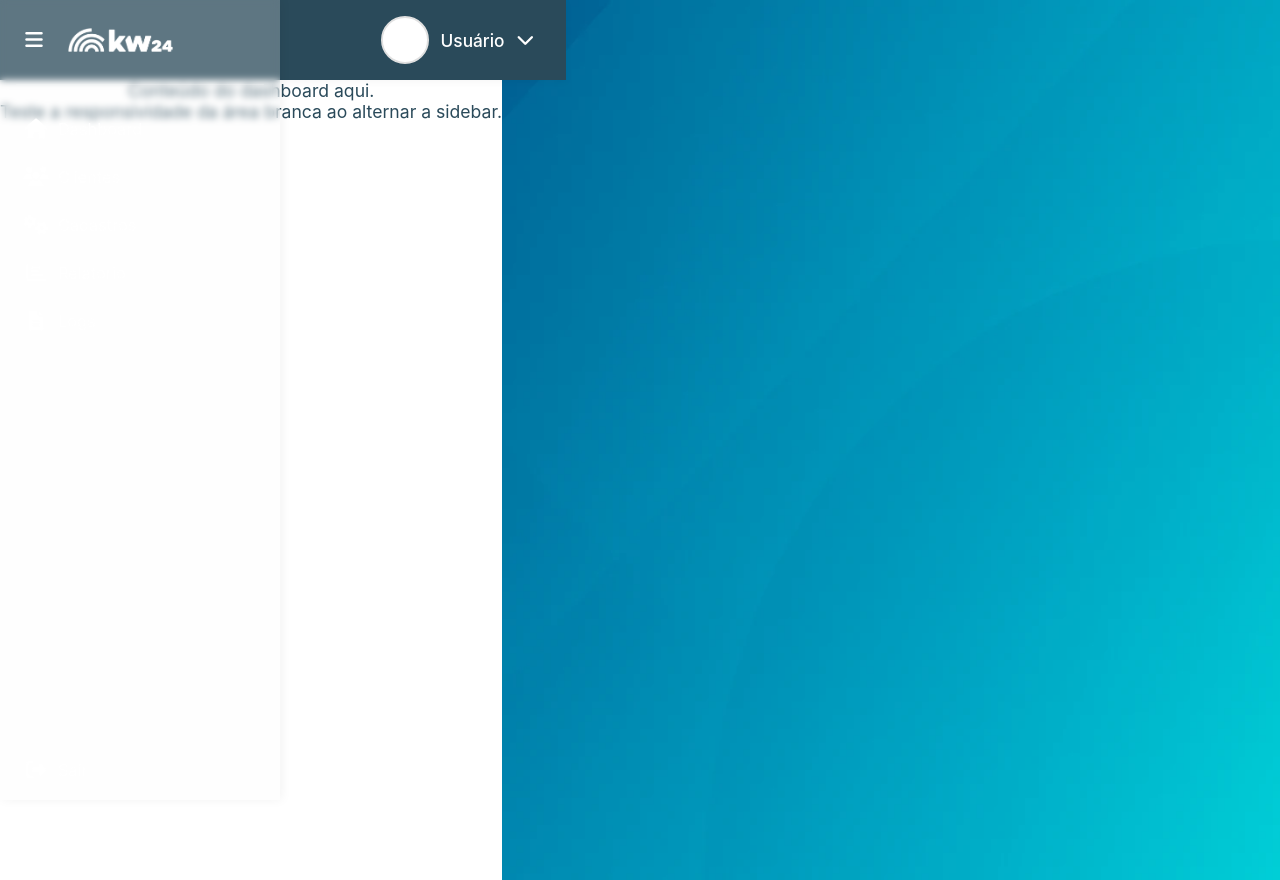
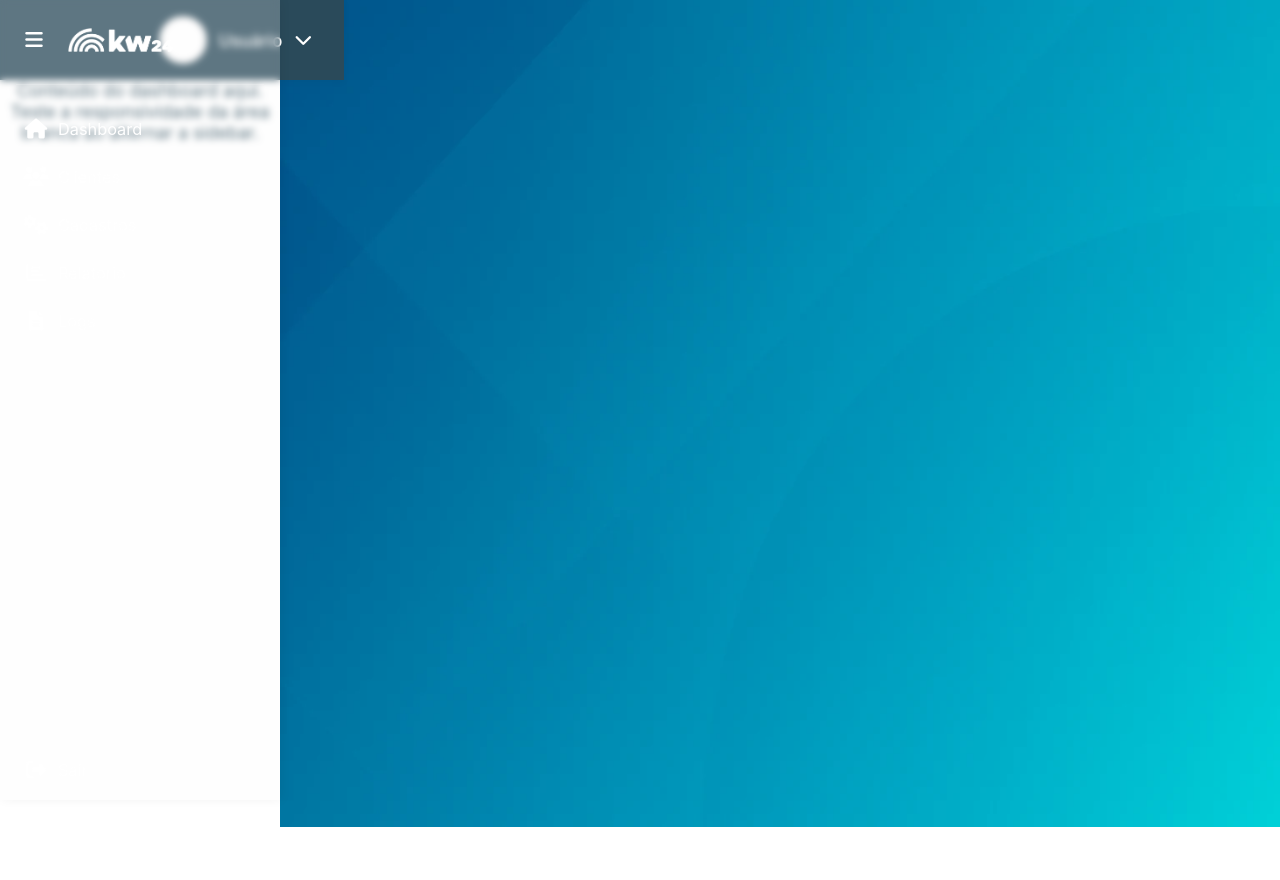
Before and after one commit to KW24Apps/SistemaKW24, a PHP site: page /index.php in a window 1280 px wide. Run offline with PHP 8.4, Linux system fonts and the light colour scheme; the visitor is signed in with stand-in values (Sample User, id 1).

Commit message:
atualizar servidor

```diff
--- a/views/layouts/main.php
+++ b/views/layouts/main.php
@@ -30,7 +30,7 @@
 
     <div class="main-layout">
         <?php include __DIR__ . '/sidebar.php'; ?>
-        <div class="main-area">
+        <div class="sidebar-placeholder">
             <?php include __DIR__ . '/topbar.php'; ?>
             <div class="main-content">
                 <?php echo isset($content) ? $content : ''; ?>
```
